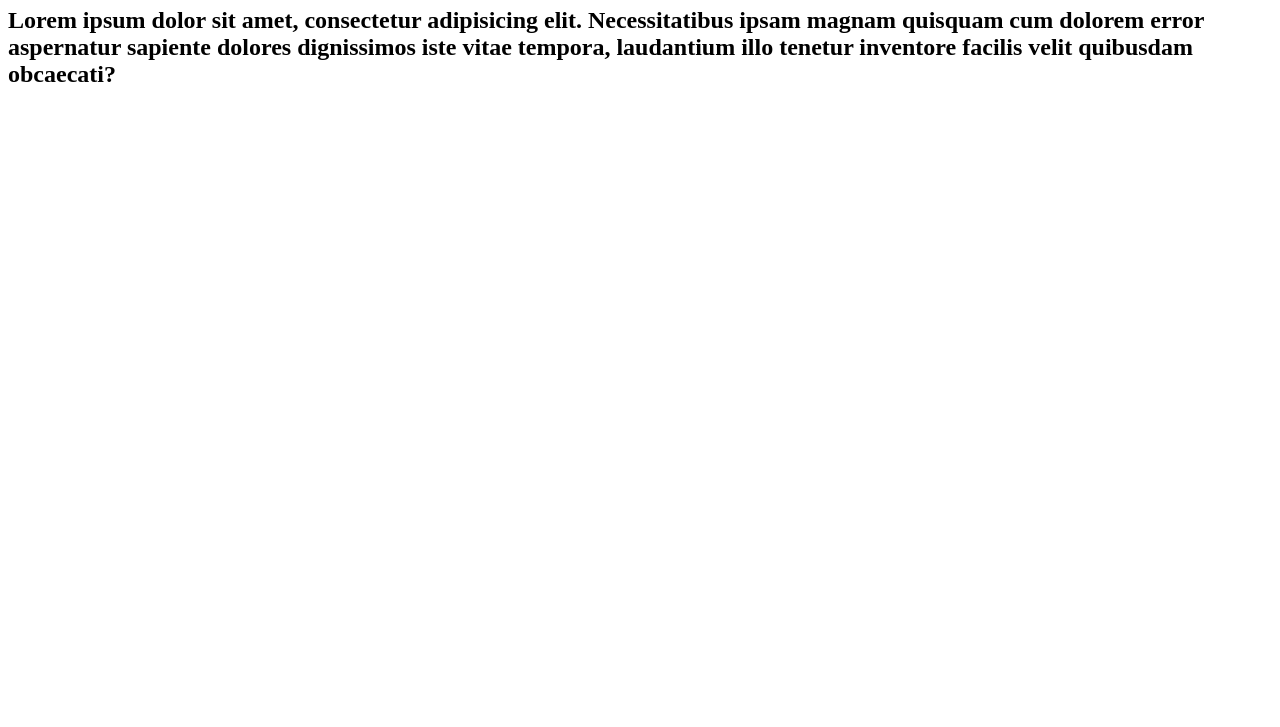
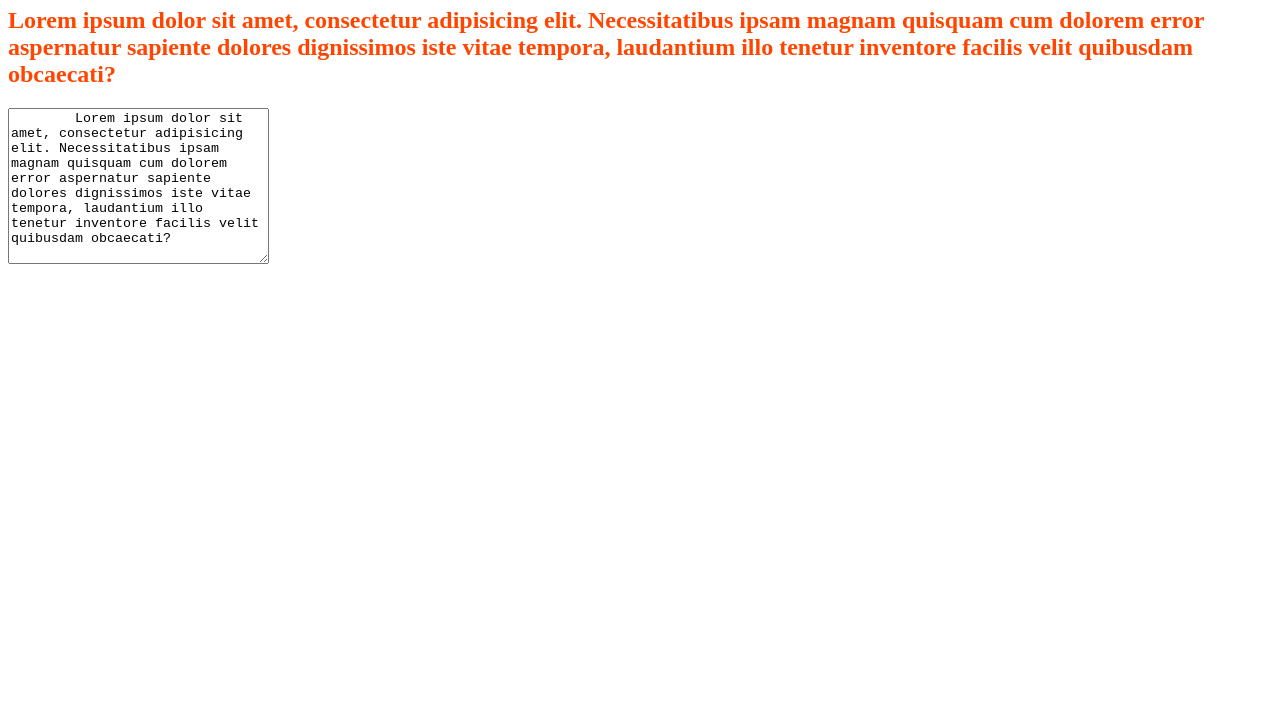
Before and after one commit to WebHero-223/new-website, a plain HTML site: page index.html in a window 1280 px wide. Shown: the part 73-800 px from the top of the page. Drawn offline with Linux system fonts and the light colour scheme.

Commit message:
project update

```diff
--- a/index.html
+++ b/index.html
@@ -4,6 +4,7 @@
     <meta charset="UTF-8">
     <meta http-equiv="X-UA-Compatible" content="IE=edge">
     <meta name="viewport" content="width=device-width, initial-scale=1.0">
+    <link rel="stylesheet" href="style.css">
     <title>BLOG WEBSITE</title>
 </head>
 <body>
@@ -11,6 +12,11 @@
     <h1>WELCOME MY WEBSITE</h1>
     <article>
         <h1>Lorem ipsum dolor sit amet, consectetur adipisicing elit. Necessitatibus ipsam magnam quisquam cum dolorem error aspernatur sapiente dolores dignissimos iste vitae tempora, laudantium illo tenetur inventore facilis velit quibusdam obcaecati?</h1>
+
+        <textarea name="toll" id="toll" cols="30" rows="10">
+        Lorem ipsum dolor sit amet, consectetur adipisicing elit. Necessitatibus ipsam magnam quisquam cum dolorem error aspernatur sapiente dolores dignissimos iste vitae tempora, laudantium illo tenetur inventore facilis velit quibusdam obcaecati?
+
+        </textarea>
     </article>
 
 </body>
--- /dev/null
+++ b/style.css
@@ -0,0 +1,3 @@
+h1{
+    color: orangered;
+}
```
